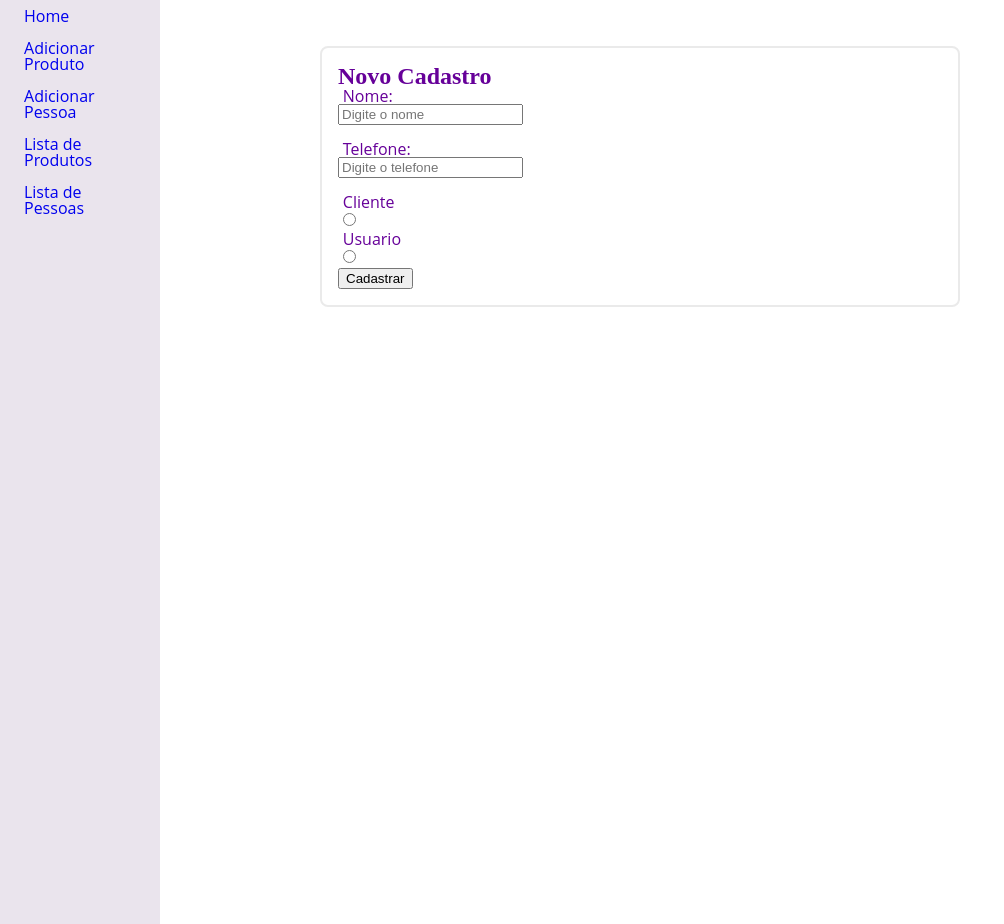
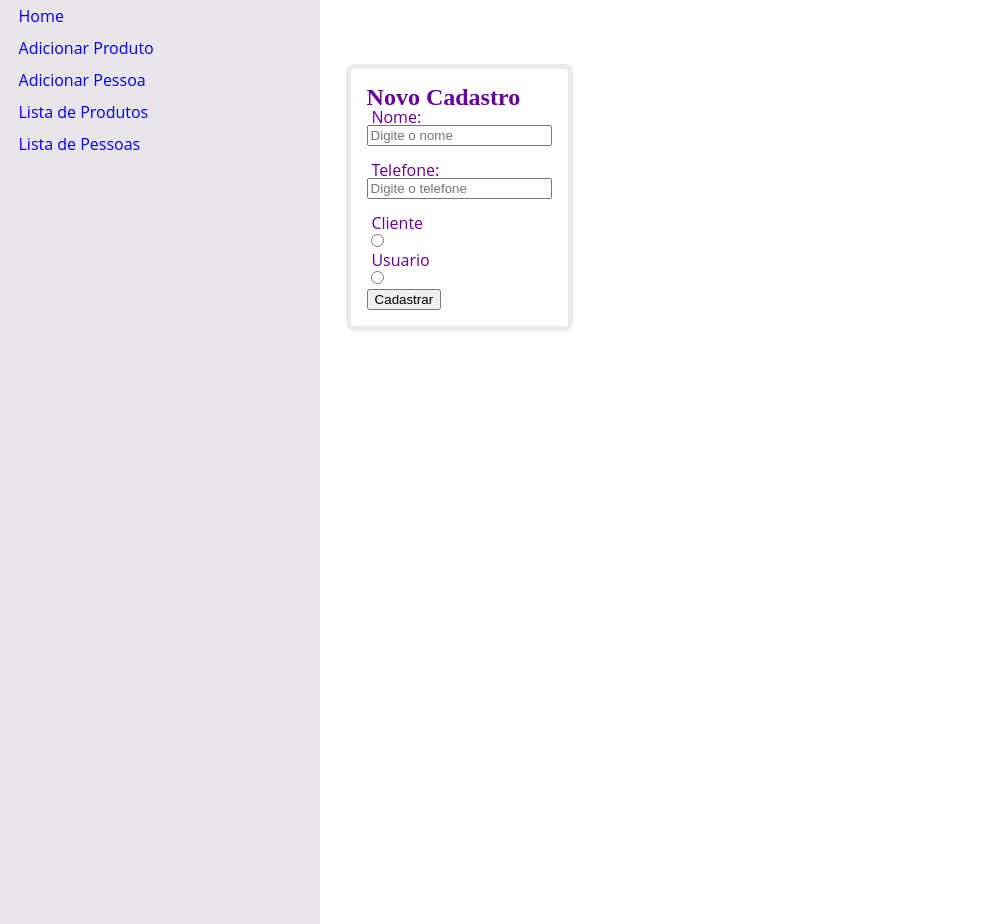
Before and after one commit to EricksonSouzaMartinez/systema, a PHP site: page /form/form_pessoa.php in a window 1280 px wide. Shown: the part 48-972 px from the top of the page, without its empty margins (0-1004 px from the left). Run offline with PHP 8.4, Linux system fonts and the light colour scheme.

Commit message:
alguns ajuste layout

```diff
--- a/css/form-pess.css
+++ b/css/form-pess.css
@@ -6,11 +6,10 @@
     margin-right: 300px;
 }
 form{
-	border: 2px solid #eaeaea;
+	border: 5px solid #eaeaea;
+	margin: auto;
 	border-radius: .5em;
 	padding: 1em;
-	margin-left: auto;
-	margin-right: auto;
 	margin-bottom: 1em;
 }
 .titulo-cadastro{
@@ -66,3 +65,22 @@ sucesso-removido{
 .cadastar{
 
 }
+
+@media (min-width: 992px) {
+	.container {
+		width: 960px;
+		height: 100px;
+	}
+}
+@media (min-width: 576px){
+	.container {
+		width: 540px;
+		max-width: 100%;
+	}
+}
+@media (min-width: 369px){
+	.container {
+		width: 360px;
+		max-width: 100%;
+	}
+}
--- a/css/header.css
+++ b/css/header.css
@@ -26,21 +26,22 @@ body{
 	border-radius: 0px 0px 10px 10px;
 	margin-top: 0px;
 	left: 0px;
-	width: 10em;
+	width: 25%;
 	height:100%;
 	background-color: #eae4ed;
 	padding: 0;
 	list-style-type: none;
 }
 .corpo{
-	margin-top: 46px;
+	margin-top: 5%;
 	height: 100%;
+	margin-left: auto;
+	margin-right: auto;
 	margin-bottom: 5px;
 	background-color: white;
 	border-radius: 0px 0px 10px 10px;
 	position: fixed;
-	right:20em;
-	left:20em;
+	left: 27%;
 }
 li{
 	display: block;
@@ -50,7 +51,7 @@ li a{
 	display: block;
 	text-decoration: none;
 	padding: 8px 16px;
-	margin-left: 0.5em;
+	margin-left: 0.8%;
 }
 
 li a:hover {
--- a/form/form_pessoa.php
+++ b/form/form_pessoa.php
@@ -3,13 +3,13 @@ include_once ("cabecalho.php");
 ?>
     <link rel="stylesheet" type="text/css" href="/css/form-pess.css">
     <div class="corpo">
-            <form calss="cadastro" action="/../public/adiciona_pessoa.php" method="POST">
+            <form calss="container cadastro" action="/../public/adiciona_pessoa.php" method="POST">
                      <legend class="titulo-cadastro">Novo Cadastro</legend>
                 <label for="tnome">Nome:</label>
-                        <input class="cnome" type="text" id="tnome" name="nome" required placeholder="Digite o nome"  pattern="[A-Za-z ']{3,}"> <br>
+                        <input class="cnome" type="text" id="tnome" name="nome" required placeholder="Digite o nome" pattern="[A-Za-z ']{3,}"> <br>
                 <label for="ttel">Telefone:</label>
-                        <input class="ctel" name="tel" type="tel" id="ttel" maxlength="11" placeholder="Digite o telefone"><br>
-                <label for="tcliente">Cliente</label>
+                        <input class="ctel" name="ttel" type="tel" id="itel" maxlength="11" placeholder="Digite o telefone"><br>
+                              <label for="tcliente">Cliente</label>
                         <input class="tipoacesso" id="tcliente" type="radio" name="tipoacesso" >
                 <label for="tusuario">Usuario</label>
                         <input class="tipoacesso" id="tusuario" type="radio" name="tipoacesso" >
```
